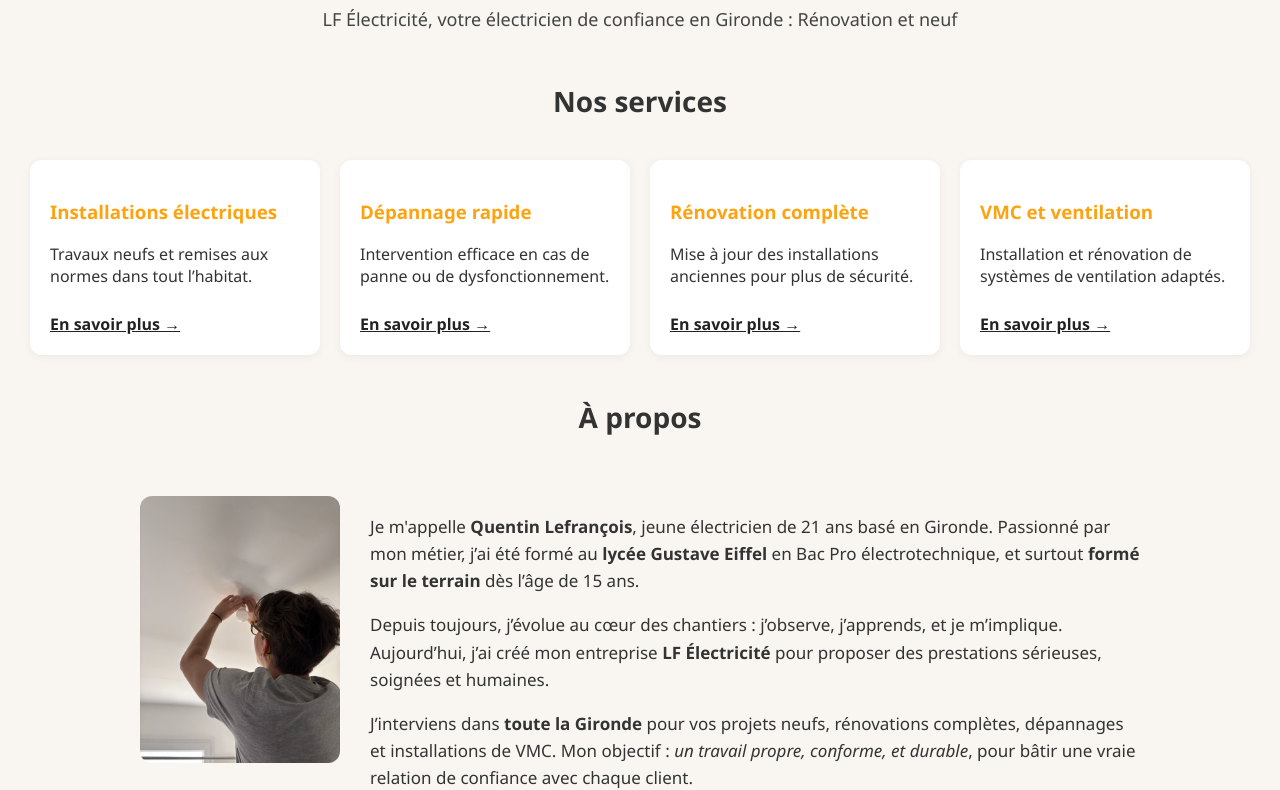
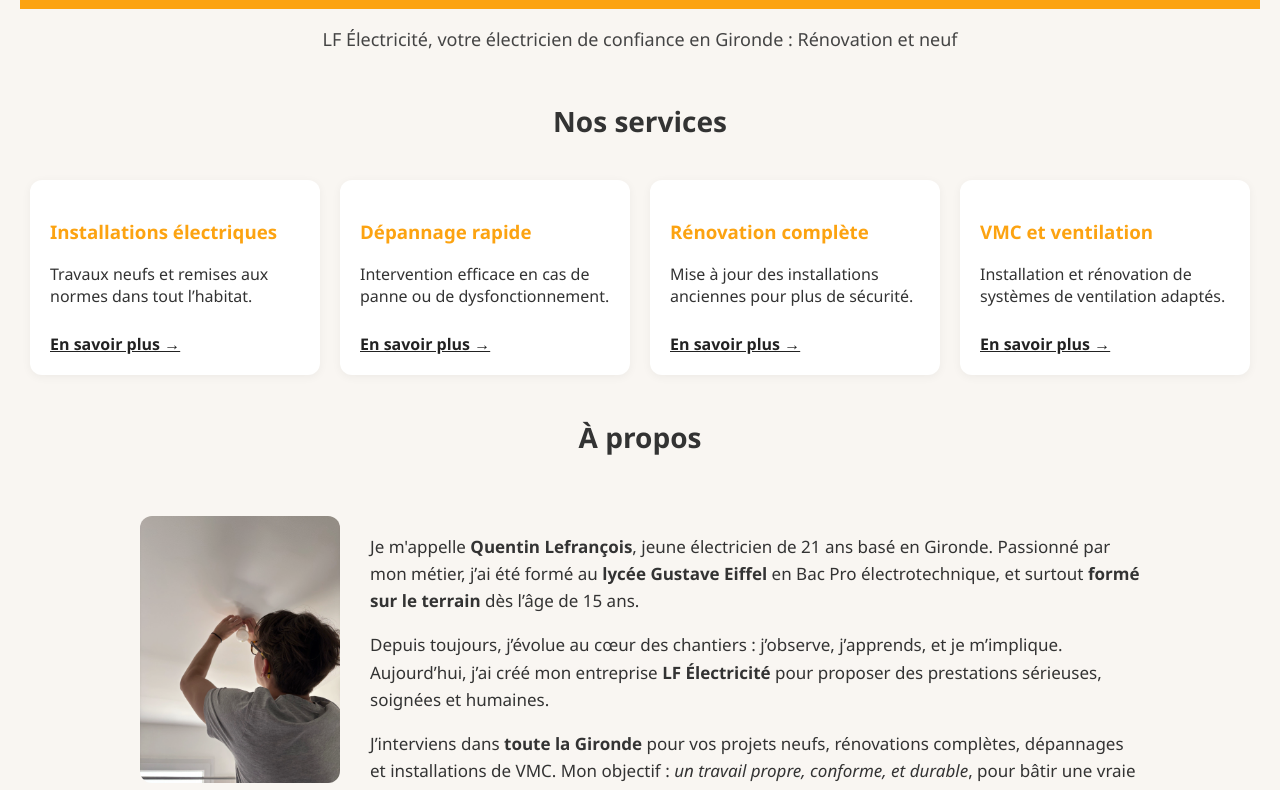
Before and after one commit to LFELECTRICITE/site-LF-ELECTRICITE, a plain HTML site: page index.html in a window 1280 px wide. Shown: the part 126-916 px from the top of the page. Drawn offline with Linux system fonts and the light colour scheme.

Commit message:
Update style.css

```diff
--- a/style.css
+++ b/style.css
@@ -148,3 +148,9 @@ footer {
   padding: 30px 10px;
   font-size: 14px;
 }
+.orange-bar {
+  height: 10px;
+  background-color: #fca311;
+  width: 100%;
+  margin-top: 10px;
+}
```
